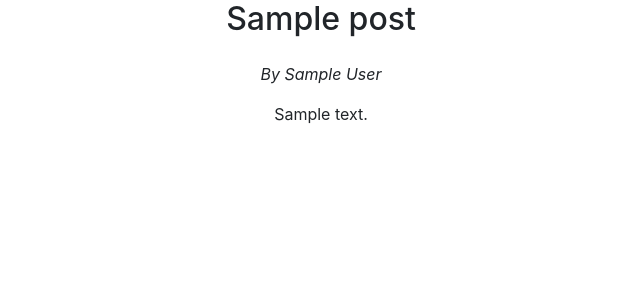
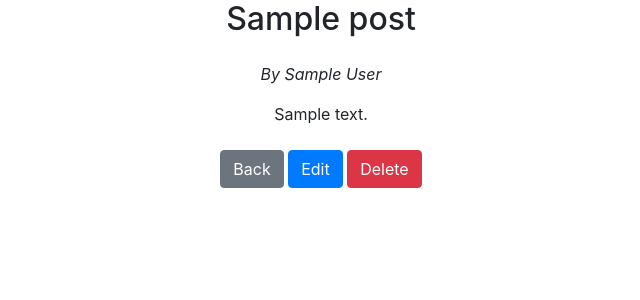
Before and after one commit to HeyImMatt/springboard-23-1-sqlalchemy-intro, a Flask app: page /posts/1 in a window 1280 px wide. Shown: the top 300 px of the page, without its empty margins (319-959 px from the left). Run offline with Flask 2, Linux system fonts and the light colour scheme; tables that the repository leaves empty hold one stand-in row (values such as "Sample post"); some libraries are stand-ins or nearby versions.

Commit message:
Add edit_post route and update templates accordingly

```diff
--- a/app.py
+++ b/app.py
@@ -140,3 +140,25 @@ def add_post(user_id):
         return redirect(f'/users/{user_id}')
 
     return render_template('post_form.html', user_id=user_id)
+
+@app.route('/posts/<int:post_id>/edit', methods=['GET', 'POST'])
+def edit_post(post_id):
+    """Edit post form"""
+
+    if request.method == 'POST':
+        req = request.form
+        post = Post.query.get_or_404(post_id)
+
+        post.title=req['post-title'],
+        post.content=req['post-content'],
+
+        try:
+            db.session.add(post)
+            db.session.commit()
+        except:
+            print('Post not updated')
+
+        return redirect(f'/users/{post.user_id}')
+
+    post = Post.query.get_or_404(post_id)
+    return render_template('post_form.html', post=post, edit_mode=True)
--- a/templates/post_form.html
+++ b/templates/post_form.html
@@ -9,14 +9,14 @@
 <form method="POST" action={{"/posts/" + post.id|string + "/edit" if edit_mode else "/users/" + user_id|string + '/posts/new'}}>
   <div class="form-group">
     <label for="post-title">Title</label>
-    <input type="text" class="form-control" id="post-title" name="post-title" value={{post.title if edit_mode else ''}}>
+    <input type="text" class="form-control" id="post-title" name="post-title" value={{post.title if edit_mode else ""}}>
   </div>
   <div class="form-group">
     <label for="post-content">Content</label>
-    <textarea type="text" class="form-control" id="post-content" name="post-content" value={{post.content if edit_mode else ''}}></textarea>
+    <textarea type="text" class="form-control" id="post-content" name="post-content">{{post.content if edit_mode else ''}}</textarea>
   </div>
   <button type="submit" class="btn btn-success d-inline-block">{{'Update' if edit_mode else 'Add'}}</button>
-  <a href={{"/users/" + user_id|string}}><button type="button" class="btn btn-secondary d-inline-block">Cancel</button></a>
+  <a href="/posts/{{ post.id }}"><button type="button" class="btn btn-secondary d-inline-block">Cancel</button></a>
 </form>
 
 {% endblock %}
--- a/templates/post_info.html
+++ b/templates/post_info.html
@@ -9,6 +9,11 @@
 <div class="text-center mt-4">
   <p><i>By {{user.get_full_name()}}</i></p>
   <p>{{post.content}}</p>
+  <div class="mt-4 mx-auto">
+    <a href="/users/{{ user.id }}"><button type="button" class="btn btn-secondary d-inline-block">Back</button></a>
+    <a href="/posts/{{ post.id }}/edit"><button type="button" class="btn btn-primary d-inline-block">Edit</button></a>
+    <a href="/users/{{ user.id }}"><button type="button" class="btn btn-danger d-inline-block">Delete</button></a>
+  </div>
 </div>
 
 {% endblock %}
```
